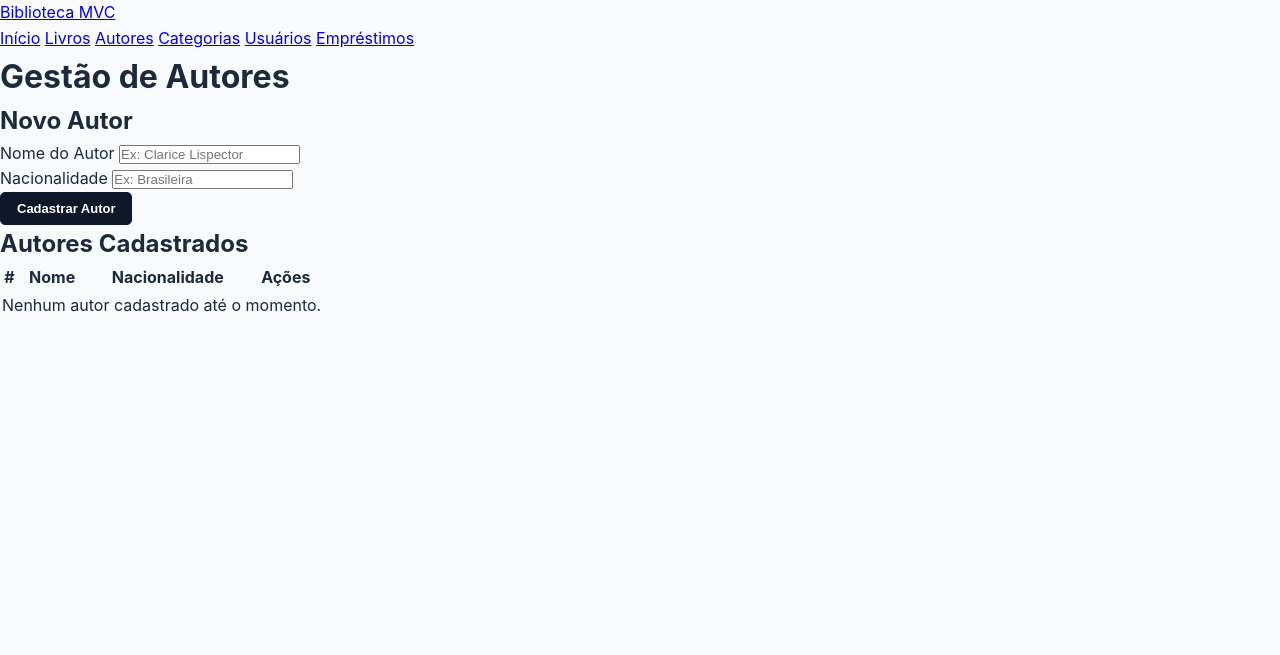
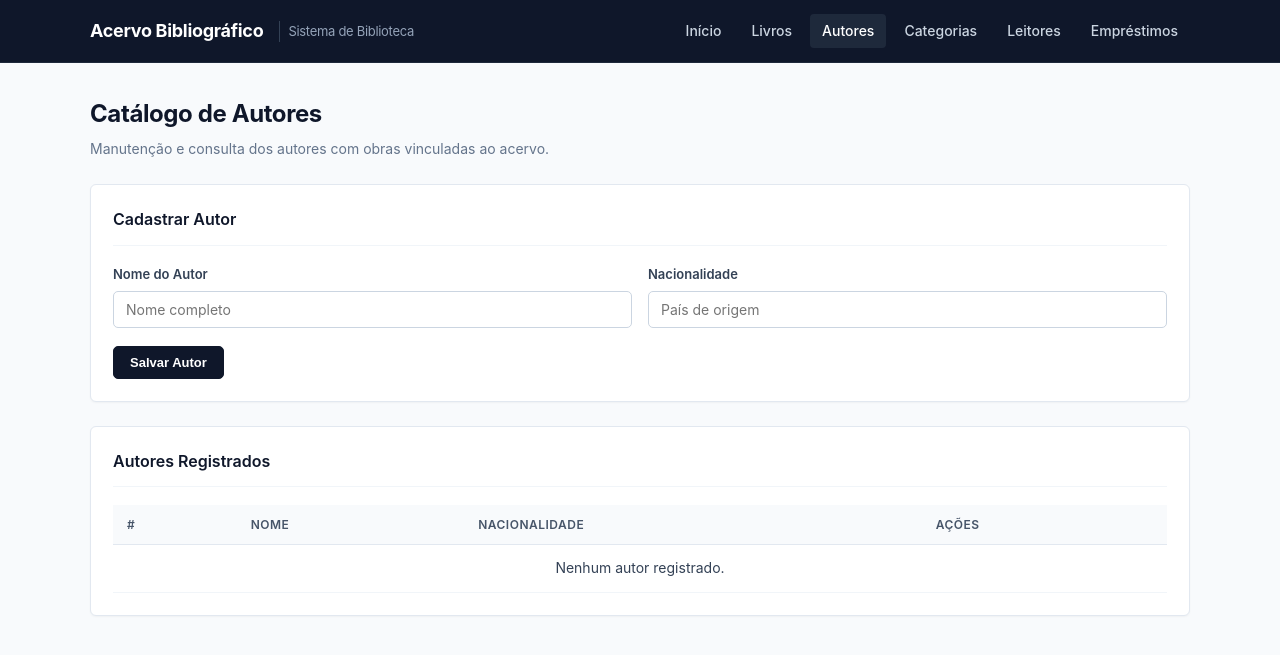
Before and after one commit to novaes11/projetomvc, a Spring Boot app: page /autores in a window 1280 px wide. Shown: the top 655 px of the page. Run offline with Spring Boot 4, Linux system fonts and the light colour scheme.

Commit message:
Ajusta tela de autores para modelo de catalogo bibliografico

```diff
--- a/projetomvc/src/main/resources/templates/autores/lista.html
+++ b/projetomvc/src/main/resources/templates/autores/lista.html
@@ -3,48 +3,58 @@
 <head>
     <meta charset="UTF-8">
     <meta name="viewport" content="width=device-width, initial-scale=1.0">
-    <title>Autores - Biblioteca MVC</title>
+    <title>Catálogo de Autores</title>
     <link rel="stylesheet" th:href="@{/css/style.css}">
 </head>
 <body>
-    <header>
-        <div class="header-container">
-            <a th:href="@{/}" class="brand-title">Biblioteca MVC</a>
-            <nav>
+    <header class="topbar">
+        <div class="topbar-inner">
+            <a th:href="@{/}" class="site-logo">
+                Acervo Bibliográfico
+                <span>Sistema de Biblioteca</span>
+            </a>
+            <nav class="nav-links">
                 <a th:href="@{/}">Início</a>
                 <a th:href="@{/livros}">Livros</a>
-                <a th:href="@{/autores}">Autores</a>
+                <a th:href="@{/autores}" class="active">Autores</a>
                 <a th:href="@{/categorias}">Categorias</a>
-                <a th:href="@{/usuarios}">Usuários</a>
+                <a th:href="@{/usuarios}">Leitores</a>
                 <a th:href="@{/emprestimos}">Empréstimos</a>
             </nav>
         </div>
     </header>
 
-    <main class="main-content">
-        <h1 class="page-title">Gestão de Autores</h1>
+    <main class="container">
+        <div class="page-header">
+            <h1>Catálogo de Autores</h1>
+            <p>Manutenção e consulta dos autores com obras vinculadas ao acervo.</p>
+        </div>
 
-        <div class="card">
-            <h2 class="card-title">Novo Autor</h2>
+        <div class="panel">
+            <div class="panel-header">
+                <h2>Cadastrar Autor</h2>
+            </div>
             <form th:action="@{/autores}" method="post">
-                <div class="form-grid">
-                    <div class="form-group">
+                <div class="form-row">
+                    <div class="field">
                         <label for="nome">Nome do Autor</label>
-                        <input type="text" id="nome" name="nome" class="form-control" placeholder="Ex: Clarice Lispector" required>
+                        <input type="text" id="nome" name="nome" placeholder="Nome completo" required>
                     </div>
-                    <div class="form-group">
+                    <div class="field">
                         <label for="nacionalidade">Nacionalidade</label>
-                        <input type="text" id="nacionalidade" name="nacionalidade" class="form-control" placeholder="Ex: Brasileira" required>
+                        <input type="text" id="nacionalidade" name="nacionalidade" placeholder="País de origem" required>
                     </div>
                 </div>
-                <button type="submit" class="btn btn-primary">Cadastrar Autor</button>
+                <button type="submit" class="btn btn-primary">Salvar Autor</button>
             </form>
         </div>
 
-        <div class="card">
-            <h2 class="card-title">Autores Cadastrados</h2>
-            <div class="table-responsive">
-                <table>
+        <div class="panel">
+            <div class="panel-header">
+                <h2>Autores Registrados</h2>
+            </div>
+            <div class="table-wrapper">
+                <table class="catalog-table">
                     <thead>
                         <tr>
                             <th>#</th>
@@ -59,11 +69,11 @@
                             <td th:text="${autor.nome}">Nome</td>
                             <td th:text="${autor.nacionalidade}">Nacionalidade</td>
                             <td>
-                                <a th:href="@{/autores/excluir/{indice}(indice=${stat.index})}" class="btn btn-danger">Excluir</a>
+                                <a th:href="@{/autores/excluir/{indice}(indice=${stat.index})}" class="btn btn-danger btn-sm">Remover</a>
                             </td>
                         </tr>
                         <tr th:if="${autores == null || autores.empty}">
-                            <td colspan="4" class="empty-state">Nenhum autor cadastrado até o momento.</td>
+                            <td colspan="4" class="empty-message">Nenhum autor registrado.</td>
                         </tr>
                     </tbody>
                 </table>
```
